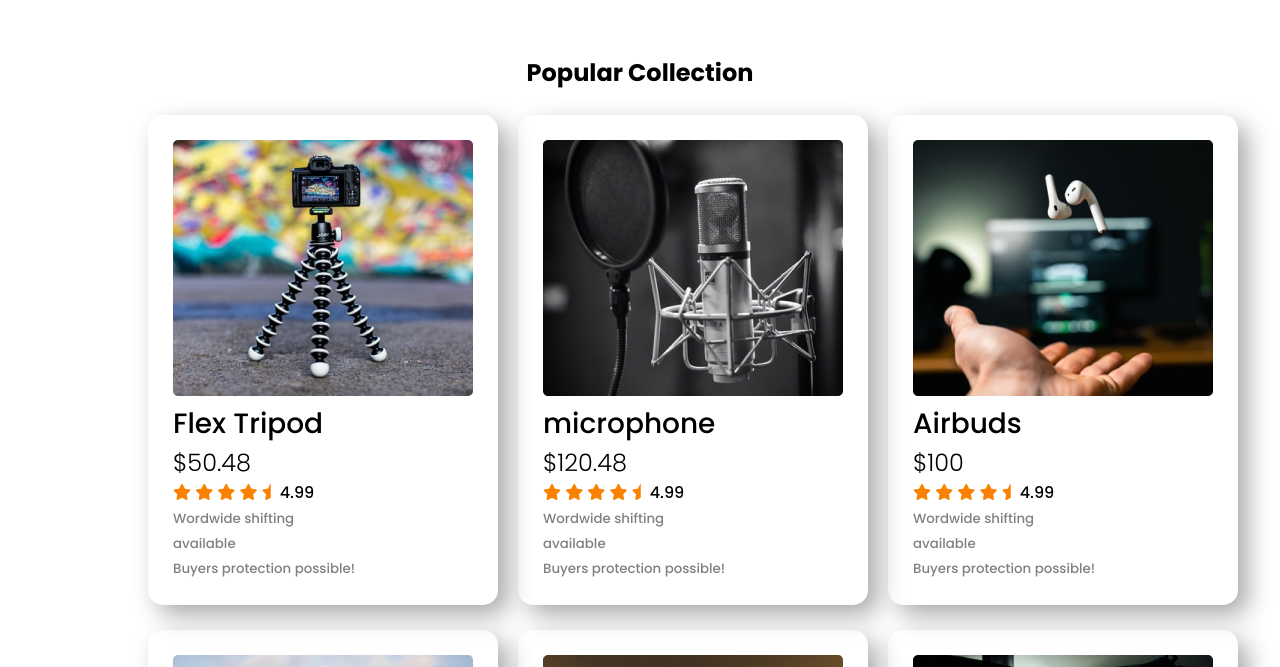
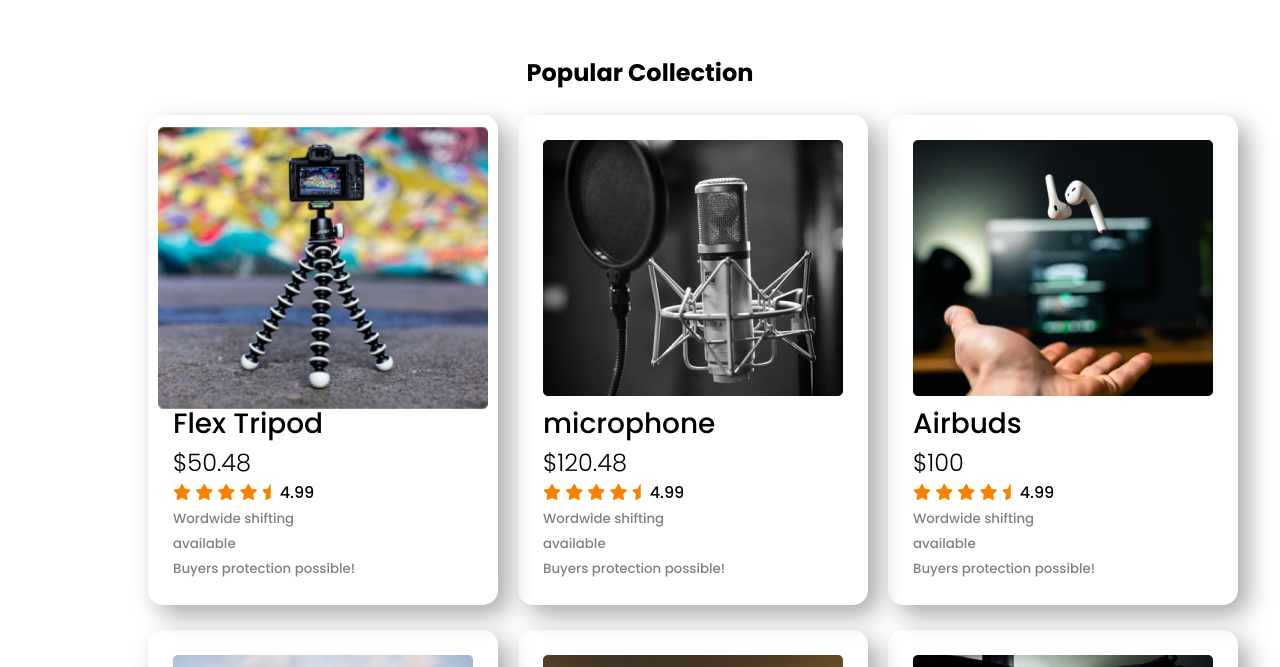
Before and after one commit to tanverrana/influencer-gears2022, a plain HTML site: page index.html in a window 1280 px wide. In both pictures the pointer is over the picture 323 px from the left and 931 px from the top of the page. Shown: the part 664-1331 px from the top of the page. Drawn offline with Linux system fonts and the light colour scheme.

Commit message:
transition solve

```diff
--- a/style.css
+++ b/style.css
@@ -91,6 +91,9 @@ nav ul li a{
 .product img{
     width: 300px;
     height: 256px;
+}.product img:hover{
+    transform: scale(1.1);
+    transition: .5s ease-in-out;
 }
 .product h3{
     font-weight: 400;
```
